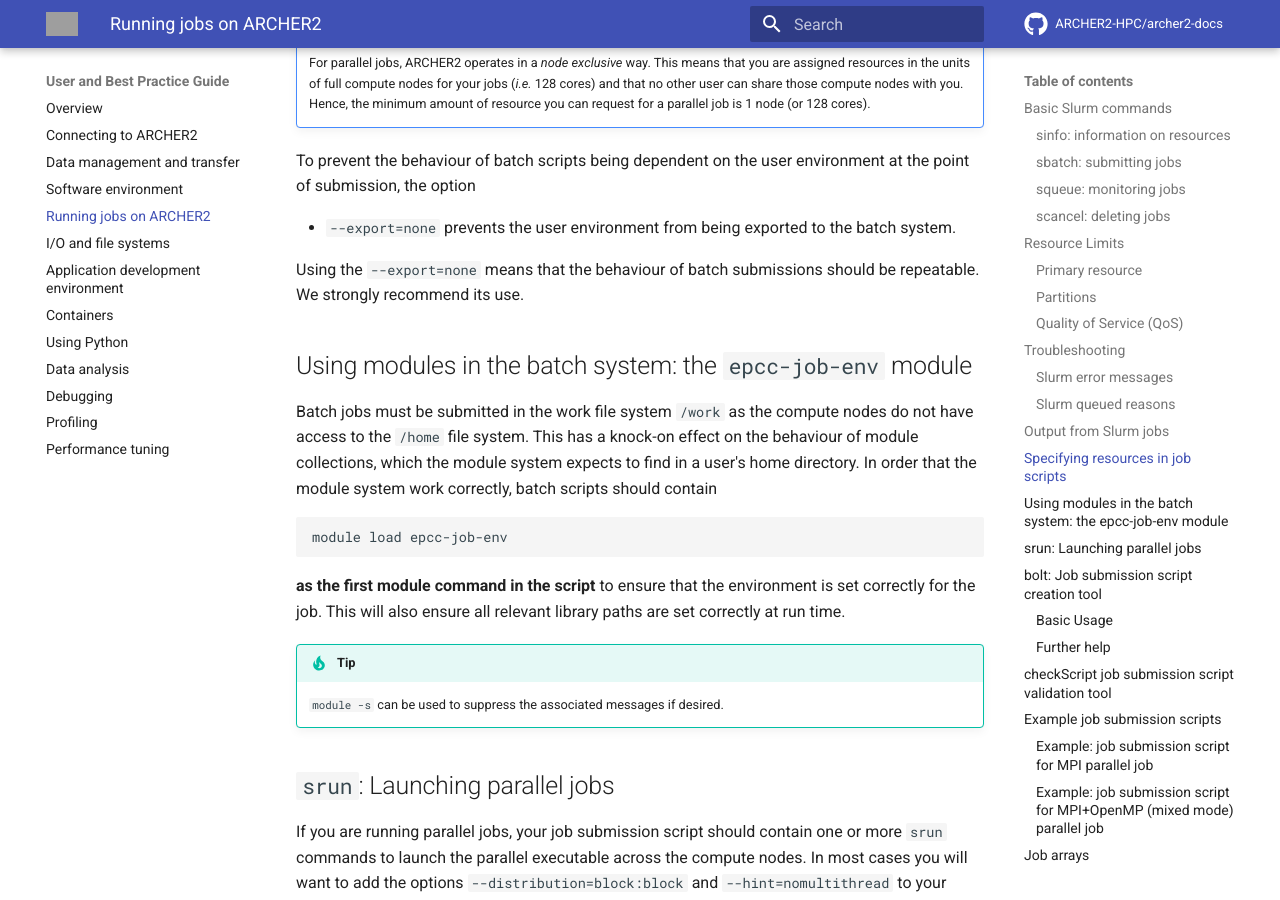
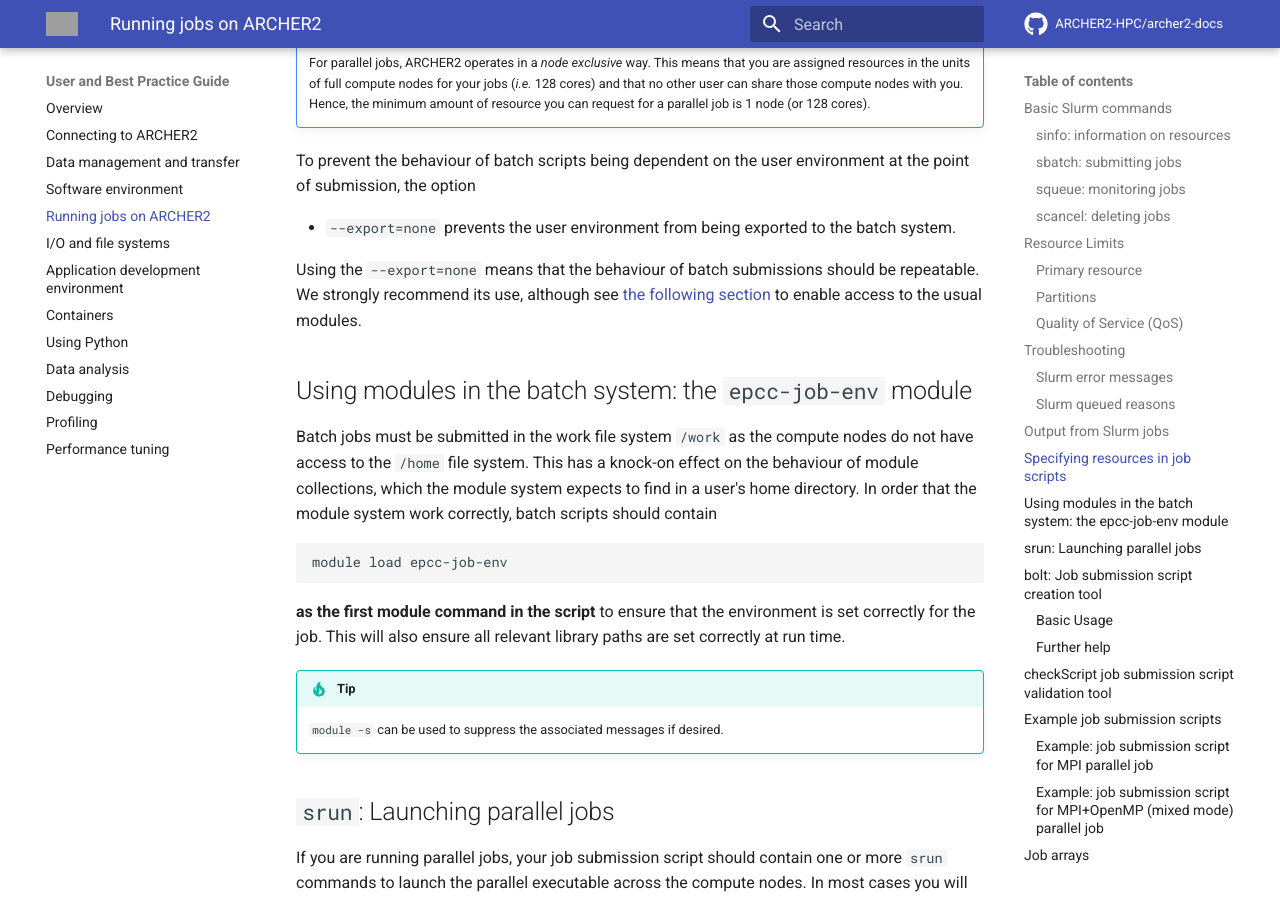
Before and after one commit to ARCHER2-HPC/archer2-docs, an MkDocs documentation site: the page built from docs/user-guide/scheduler.md, in a window 1280 px wide and 900 px high, scrolled down 8252 px. Built offline with MkDocs 1.6.1 and Material for MkDocs 9.7.7, drawn with Linux system fonts in a browser that asks for light colours; comment, search, counter and statistics services are not loaded; some of the changed text lies outside the part shown; grey boxes are pictures that could not be loaded.

Commit message:
Make explicit how to access modules in interactive jobs via srun

```diff
--- a/docs/user-guide/scheduler.md
+++ b/docs/user-guide/scheduler.md
@@ -339,7 +339,9 @@
      to the batch system.
 
 Using the `--export=none` means that the behaviour of batch submissions
-should be repeatable. We strongly recommend its use.
+should be repeatable. We strongly recommend its use, although see
+[the following section](scheduler.md#using-modules-in-the-batch-system-the-epcc-job-env-module)
+to enable access to the usual modules.
 
 ## Using modules in the batch system: the `epcc-job-env` module
 
@@ -1019,6 +1021,10 @@
 
 By default, the interactive shell will retain the environment of the
 parent. If you want a clean shell, remember to specify `--export=none`.
+If you need to
+[use modules within your job](scheduler.md#using-modules-in-the-batch-system-the-epcc-job-env-module),
+you will need to start a login shell by passing the `--login` argument
+to `bash`.
 
 ## Heterogeneous jobs
 
```
